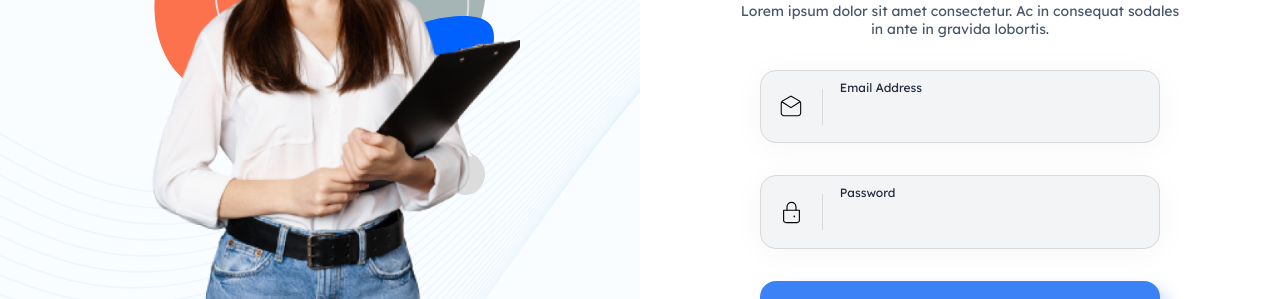
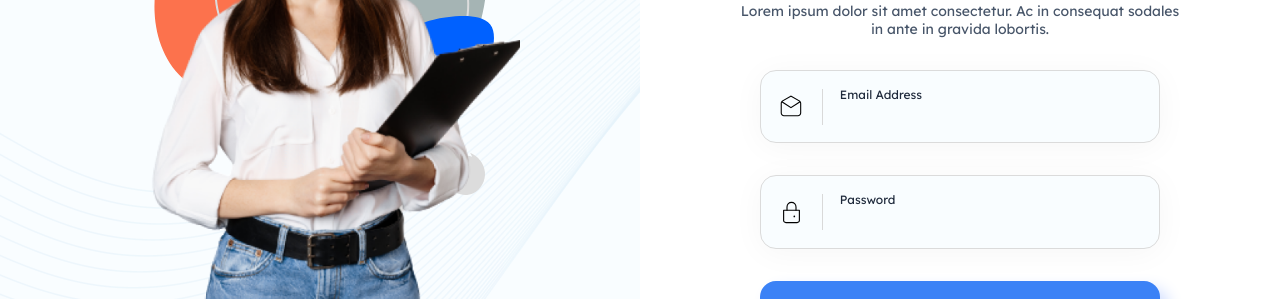
Before and after one commit to shabazs453/kanjocopy, a Next.js app: page /login in a window 1280 px wide. Shown: the part 242-541 px from the top of the page. Built offline with nearby package versions, Linux system fonts and the light colour scheme.

Commit message:
input padding adjust login form

```diff
--- a/src/components/loginComponents/loginForm.js
+++ b/src/components/loginComponents/loginForm.js
@@ -12,13 +12,13 @@ const InputField = ({
   emailValidity,
 }) => (
   <div className="flex-1 flex items-center justify-center mt-8 h-[4.6rem] w-full">
-    <div className="rounded-[1rem] bg-gray-100 shadow-[0px_4px_32px_rgba(0,_0,_0,_0.04)] h-full w-full  flex items-center justify-between py-[1.06rem] px-[1.06rem] gap-[1.06rem] border-[0.5px] border-solid border-text_muted">
+    <div className="rounded-[1rem] bg-bg_input shadow-[0px_4px_32px_rgba(0,_0,_0,_0.04)] h-full w-full  flex items-center justify-between px-[1.06rem] gap-[1.06rem] border-[0.5px] border-solid border-border_primary">
       <img className="relative w-[27px] h-[27px]" alt="" src={iconSrc} />
       {/* <div className="flex-auto flex items-center h-full w-auto"> */}
       <div className="relative bg-text_muted w-[1px] h-[2.25rem]" />
-      <div className="flex-1 h-full relative">
+      <div className="flex-1 h-[2.5rem] relative">
         <label className="h-full">
-          <span className="absolute top-[-0.5rem] left-0 text-[0.75rem] z-[3]">
+          <span className="absolute top-[0rem] left-0 text-[0.75rem] z-[3]">
             {" "}
             {placeholder}
           </span>
@@ -27,7 +27,7 @@ const InputField = ({
             name={name}
             value={value}
             onChange={onChange}
-            className="h-full w-full px-0 pb-0 bg-transparent border-none focus:outline-none focus:outline-offset-0 relative text-[1rem] leading-[1rem] font-semibold font-lexend"
+            className="absolute bottom-0 h-[1.3rem] w-full px-0 py-0 bg-transparent border-none outline-none text-[1rem] leading-[1rem] font-semibold font-lexend"
           />
         </label>
       </div>
@@ -126,7 +126,7 @@ export default function LoginForm() {
           />
 
           <div className="flex flex-col justify-center text-white mt-8 cursor-pointer items-center w-full h-[4rem]">
-            <div className="rounded-[1rem] bg-bg_primary shadow-[8px_8px_16px_#cddbff]  flex items-center justify-center box-border w-full h-full">
+            <div className="rounded-[1rem] bg-bg_primary hover:bg-bg_hover shadow-[8px_8px_16px_#cddbff]  flex items-center justify-center box-border w-full h-full">
               <button
                 onClick={handleSubmit}
                 className="relative bg-transparent border-none outline-none w-full h-full cursor-pointer text-white text-sm font-lexend rounded-[1rem]"
--- a/src/styles/globals.css
+++ b/src/styles/globals.css
@@ -21,7 +21,7 @@ p {
   font-size: 14px;
 }
 
-input:focus {
+input {
   outline: none;
 }
 
```
